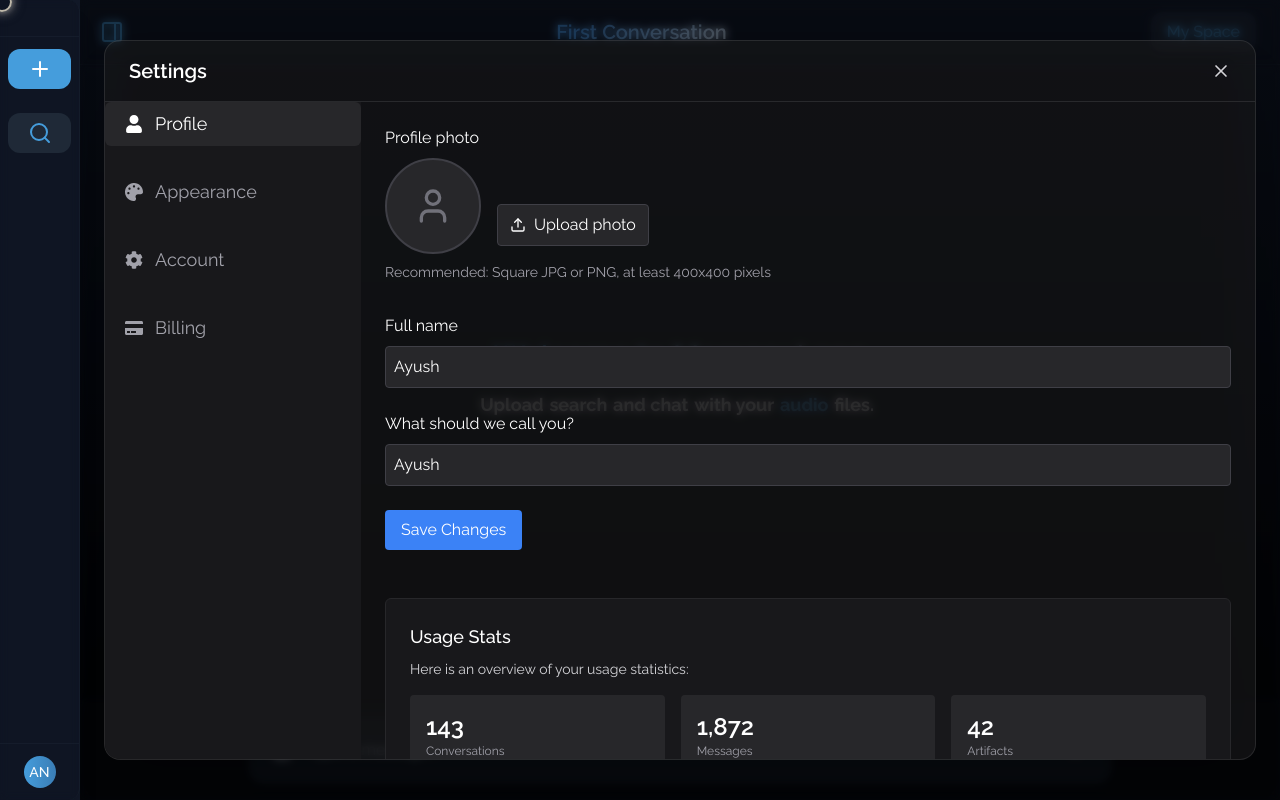
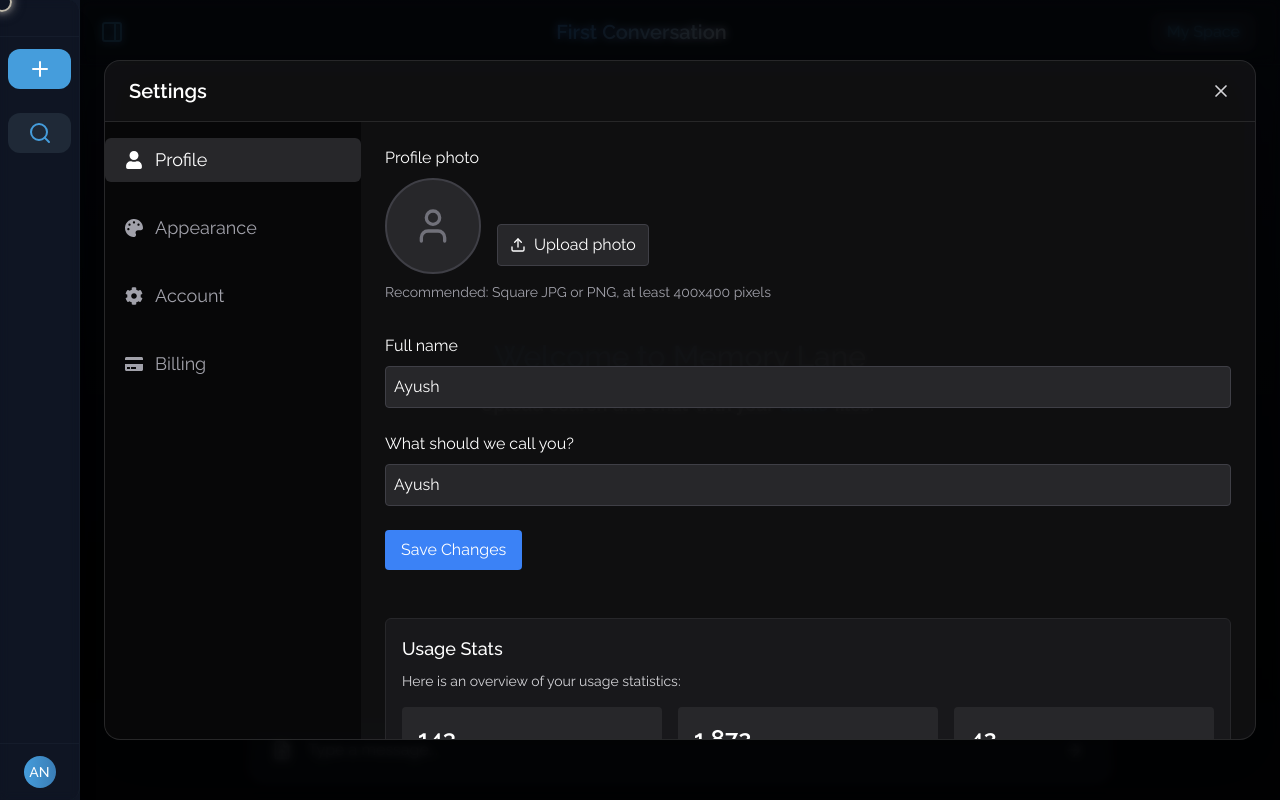
Before and after one commit to aysahoo/Memory-Lane, a React (Vite) app in the folder Frontend/: page /chat in a window 1280 px wide. Both pictures are taken after a click on the button 233 px from the left and 768 px from the top of the page. Built offline with nearby package versions, Linux system fonts and the light colour scheme; a web font is replaced by a local one.

Commit message:
Updating settings

```diff
--- a/Frontend/src/App.jsx
+++ b/Frontend/src/App.jsx
@@ -13,6 +13,7 @@ import TermsPolicies from './pages/TermsPolicies';
 import ErrorPage from './pages/ErrorPage';
 import ProfileSettings from './pages/ProfileSettings';
 import { ReactLenis } from 'lenis/react';
+import Test from './pages/Test';
 
 const App = () => {
   const [isLoading, setIsLoading] = useState(true);
@@ -62,6 +63,7 @@ const App = () => {
           <Route path="/about" element={<About />} />
           <Route path="/terms" element={<TermsPolicies />} />
           <Route path="/settings" element={<ProfileSettings />} />
+          <Route path="/test" element={<Test />} />
           <Route path="*" element={<ErrorPage />} />
         </Routes>
       </div>
--- a/Frontend/src/components/Sidebar1.jsx
+++ b/Frontend/src/components/Sidebar1.jsx
@@ -10,7 +10,7 @@ export default function Sidebar1({ activeTab, setActiveTab }) {
   ];
 
   return (
-    <div className=" md:w-64 bg-zinc-900 h-screen flex flex-col items-center md:items-start space-y-4 md:space-y-6">
+    <div className=" md:w-64 bg-black/50 h-screen flex flex-col items-center md:items-start space-y-4 pt-4 md:space-y-6">
       {tabs.map((tab) => (
         <button
           key={tab.id}
--- a/Frontend/src/components/UsageStats.jsx
+++ b/Frontend/src/components/UsageStats.jsx
@@ -8,7 +8,7 @@ export default function UsageStats() {
   ];
 
   return (
-    <div className="p-4 sm:p-6 bg-zinc-900 border border-zinc-800 rounded-md mb-6">
+    <div className="p-4 sm:p-4 bg-zinc-900 border border-zinc-800 rounded-md mb-6">
       <h2 className="text-lg font-medium mb-2">Usage Stats</h2>
       <p className="text-sm text-zinc-300 mb-4">Here is an overview of your usage statistics:</p>
 
--- a/Frontend/src/pages/ProfileSettings.jsx
+++ b/Frontend/src/pages/ProfileSettings.jsx
@@ -33,9 +33,9 @@ export default function ProfileSettings({ isOpen, onClose }) {
   };
 
   return (
-    <div className="fixed inset-0 z-50 bg-black/50 backdrop-blur-sm flex items-center justify-center p-4">
+    <div className="fixed inset-0 z-50 bg-black/80 backdrop-blur-sm flex items-center justify-center p-4">
       {/* Modal Container */}
-      <div className="relative w-full max-w-6xl h-[90vh] overflow-hidden flex flex-col rounded-2xl shadow-2xl
+      <div className="relative w-full max-w-6xl h-[85vh] overflow-hidden flex flex-col rounded-2xl shadow-2xl
         bg-zinc-800/40 backdrop-blur-xl border border-white/10 text-white">
 
         {/* Header */}
```
